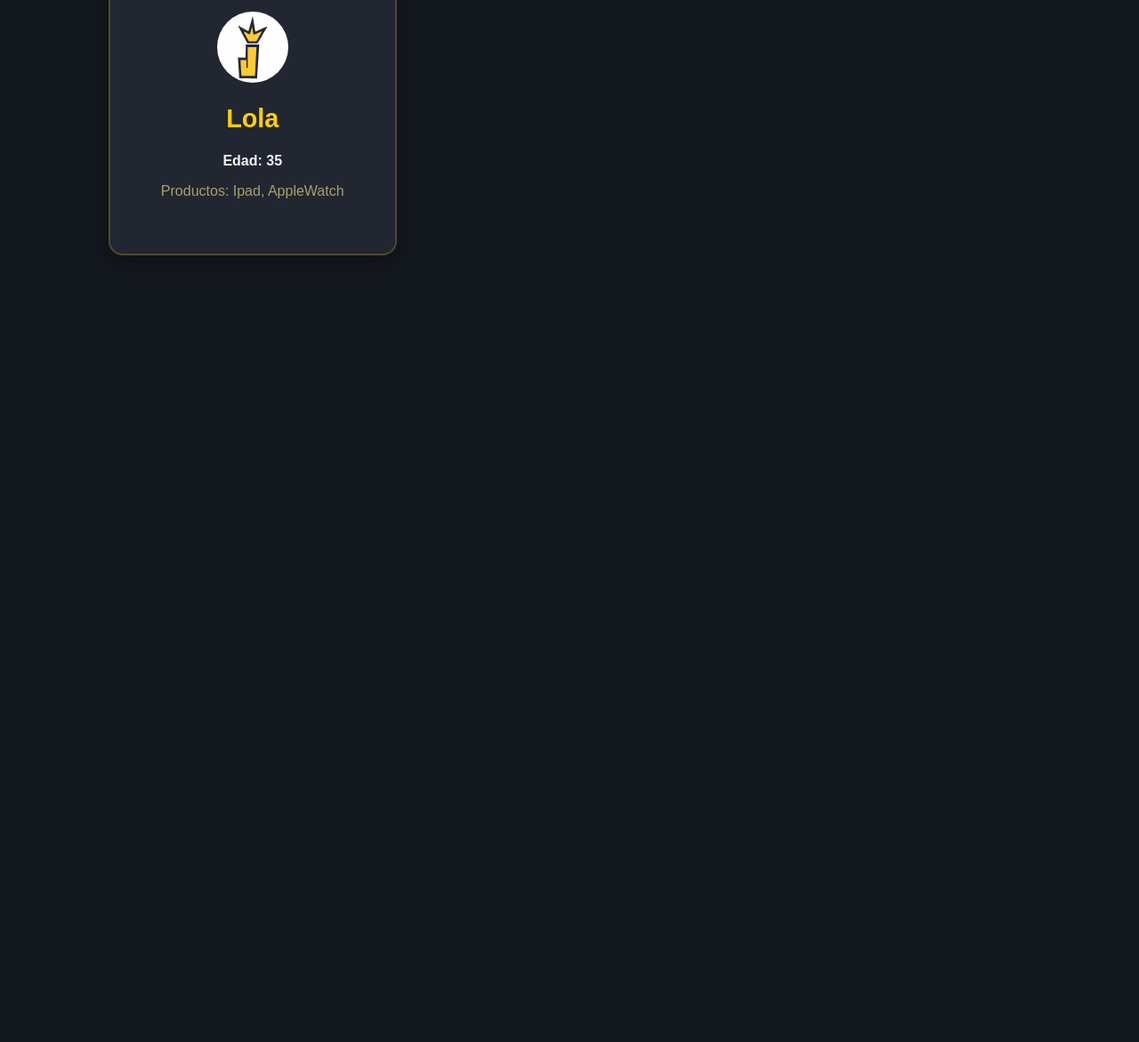
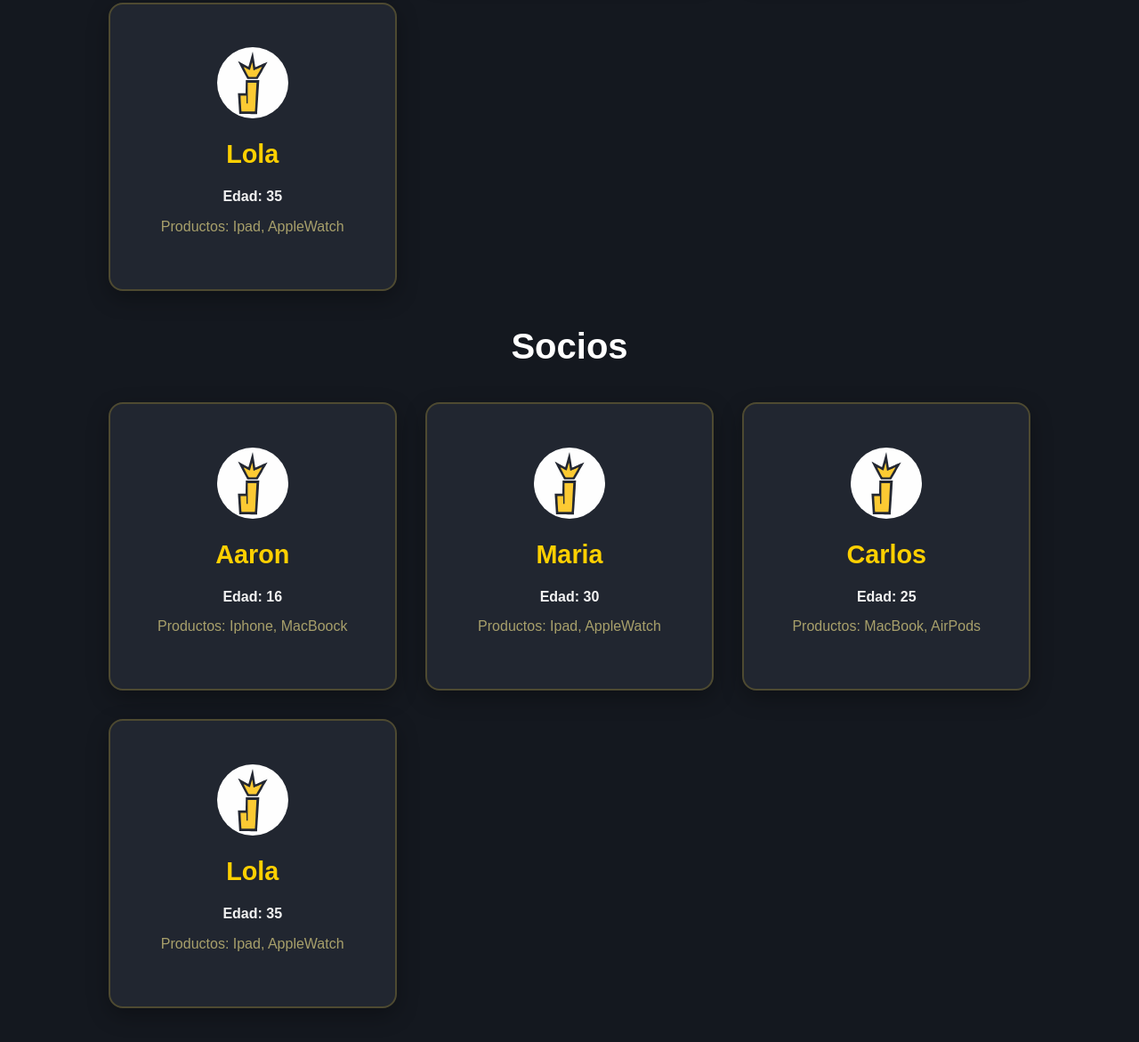
Before and after one commit to Juan-Francisco-Martin-Saez/ejercicios-dual, a plain HTML site: page BUCLES_JS/index.html in a window 1280 px wide. Shown: the part 1231-2402 px from the top of the page at 89% size. Before the commit the page ends 1558 px from the top, so only its background shows below. Drawn offline with Linux system fonts and the light colour scheme.

Commit message:
Ultimos cambios en pruebas y CSS actualizados

```diff
--- a/BUCLES_JS/index.html
+++ b/BUCLES_JS/index.html
@@ -11,6 +11,8 @@
 <body>
   <h1>Usuarios</h1>
   <div id="usuarios"></div>
+  <h1>Socios</h1>
+  <div id="socios"></div>
   <script src="/src/bucles.js"></script>
 </body>
 
--- a/BUCLES_JS/src/bucles.js
+++ b/BUCLES_JS/src/bucles.js
@@ -67,7 +67,6 @@ const usernames = [
     name: "Jose",
     age: 22,
     products: [
-
       "Auriculares",
       "Bateria Portatil"
     ]
@@ -82,45 +81,91 @@ const usernames = [
   }
 ]
 
+const socios = [
+  {
+    name: "Aaron",
+    age: 16,
+    products: [
+      "Iphone",
+      "MacBoock"
+    ]
+  },
+  {
+    name: "Maria",
+    age: 30,
+    products: [
+      "Ipad",
+      "AppleWatch"
+    ]
+  },
+  {
+    name: "Carlos",
+    age: 25,
+    products: [
+      "MacBook",
+      "AirPods"
+    ]
+  },
+  {
+    name: "Lola",
+    age: 35,
+    products: [
+      "Ipad",
+      "AppleWatch"
+    ]
+  }
+]
 
 // BUCLE FOREACH
 
 usernames.forEach(username => {
-  console.log(`${username.name} tiene ${username.age} años y tiene los siguientes productos ${username.products.join(", ")}`);
+  console.log(`${username.name} tiene ${username.age} años y tiene los siguientes productos ${username.products.join(", ")}`)
 })
 
+socios.forEach(socio => {
+  console.log(`${socio.name} tiene ${socio.age} años y tiene los siguientes productos ${socio.products.join(", ")}`)
+})
 
 // BUCLE FOR
 
 for (let i = 0; i < usernames.length; i++) {
 
-  const username = usernames[i];
+  const username = usernames[i]
 
-  console.log(`${username.name} tiene ${username.age} años y tiene los siguientes productos ${username.products.join(", ")}`);
+  console.log(`${username.name} tiene ${username.age} años y tiene los siguientes productos ${username.products.join(", ")}`)
 }
 
+for (let i = 0; i < socios.length; i++) {
+
+  const socio = socios[i]
+
+  console.log(`${socio.name} tiene ${socio.age} años y tiene los siguientes productos ${socio.products.join(", ")}`)
+}
 
 // BUCLE FOR...OF
 
 for (let username of usernames) {
 
-  console.log(`${username.name} tiene ${username.age} años y tiene los siguientes productos ${username.products.join(", ")}`);
+  console.log(`${username.name} tiene ${username.age} años y tiene los siguientes productos ${username.products.join(", ")}`)
 }
 
+for (let socio of socios) {
+
+  console.log(`${socio.name} tiene ${socio.age} años y tiene los siguientes productos ${socio.products.join(", ")}`)
+}
 
 // BUCLE WHILE
 
-let i = 0;
+let i = 0
 
 while (i < usernames.length) {
 
-  const username = usernames[i];
+  const username = usernames[i]
 
-  console.log(`${username.name} tiene ${username.age} años y tiene los siguientes productos ${username.products.join(", ")}`);
+  console.log(`${username.name} tiene ${username.age} años y tiene los siguientes productos ${username.products.join(", ")}`)
 
-  i++;
+  i++
 }
-
 
 // MOSTRAR USUARIOS EN HTML
 
@@ -128,12 +173,14 @@ const usuarios = document.querySelector("#usuarios")
 
 usernames.forEach(username => {
 
-  usuarios.innerHTML += `
-    <div class="marco">
-    <img src="./img/logo.svg" alt="Imagen cabecera">
-    <h2>${username.name}</h2>
-      <span class="edad">Edad: ${username.age}</span>
-      <span class="productos">Productos: ${username.products.join(", ")}</span>
-    </div>
-  `
+  usuarios.innerHTML += `<div class="marco"><img src="./img/logo.svg" alt="Imagen cabecera"><h2>${username.name}</h2><span class="edad">Edad: ${username.age}</span><span class="productos">Productos: ${username.products.join(", ")}</span></div>`
 })
+
+// MOSTRAR SOCIOS EN HTML
+
+const contenedorSocios = document.querySelector("#socios")
+
+socios.forEach(socio => {
+
+  contenedorSocios.innerHTML += `<div class="marco"><img src="./img/logo.svg" alt="Imagen cabecera"><h2>${socio.name}</h2><span class="edad">Edad: ${socio.age}</span><span class="productos">Productos: ${socio.products.join(", ")}</span></div>`
+})
--- a/BUCLES_JS/styles.css
+++ b/BUCLES_JS/styles.css
@@ -16,6 +16,7 @@ body {
 }
 
 h1 {
+  margin-top: 5vh;
   margin-bottom: 5vh;
   font-size: 2.5rem;
   text-align: center;
@@ -33,10 +34,32 @@ h1 {
   gap: 2rem;
 }
 
+#socios {
+  width: 90%;
+  max-width: 70rem;
+  display: grid;
+  grid-template-columns: repeat(auto-fit, minmax(15rem, 1fr));
+  gap: 2rem;
+}
 
 /* TARJETA */
 
 #usuarios .marco {
+  aspect-ratio: 1 / 1;
+  display: flex;
+  flex-direction: column;
+  justify-content: center;
+  align-items: center;
+  padding: 2rem;
+  background-color: hsl(220, 18%, 16%);
+  border: 0.15rem solid hsl(50, 23%, 25%);
+  border-radius: 1rem;
+  text-align: center;
+  box-shadow: 0 0.5rem 1.5rem hsl(0, 0%, 0%, 0.3);
+  transition: transform 0.2s ease, border-color 0.2s ease;
+}
+
+#socios .marco {
   aspect-ratio: 1 / 1;
   display: flex;
   flex-direction: column;
@@ -56,12 +79,21 @@ h1 {
 
 #usuarios .marco:hover {
   transform: translateY(-0.4rem);
+  border-color: hsl(49, 100%, 50%);
+}
 
+#socios .marco:hover {
+  transform: translateY(-0.4rem);
   border-color: hsl(49, 100%, 50%);
 }
 
 #usuarios .marco:hover .edad,
 #usuarios .marco:hover .productos {
+  color: hsl(49, 100%, 50%);
+}
+
+#socios .marco:hover .edad,
+#socios .marco:hover .productos {
   color: hsl(49, 100%, 50%);
 }
 
@@ -77,14 +109,27 @@ h1 {
   mix-blend-mode: screen;
 }
 
+#socios .marco img {
+  width: 5rem;
+  height: 5rem;
+  margin-bottom: 1.5rem;
+  border-radius: 50%;
+  object-fit: cover;
+  mix-blend-mode: screen;
+}
+
 
 /* NOMBRE */
 
 #usuarios .marco h2 {
   margin-bottom: 1.2rem;
+  font-size: 1.8rem;
+  color: hsl(49, 100%, 50%);
+}
 
+#socios .marco h2 {
+  margin-bottom: 1.2rem;
   font-size: 1.8rem;
-
   color: hsl(49, 100%, 50%);
 }
 
@@ -93,11 +138,15 @@ h1 {
 
 #usuarios .marco span {
   display: block;
+  margin-bottom: 0.6rem;
+  font-size: 1rem;
+  line-height: 1.5;
+}
 
+#socios .marco span {
+  display: block;
   margin-bottom: 0.6rem;
-
   font-size: 1rem;
-
   line-height: 1.5;
 }
 
@@ -106,7 +155,11 @@ h1 {
 
 #usuarios .edad {
   font-weight: 900;
+  color: hsl(0, 0%, 95%);
+}
 
+#socios .edad {
+  font-weight: 900;
   color: hsl(0, 0%, 95%);
 }
 
@@ -117,3 +170,8 @@ h1 {
   font-weight: 400;
   color: hsl(52, 26%, 54%);
 }
+
+#socios .productos {
+  font-weight: 400;
+  color: hsl(52, 26%, 54%);
+}
```
